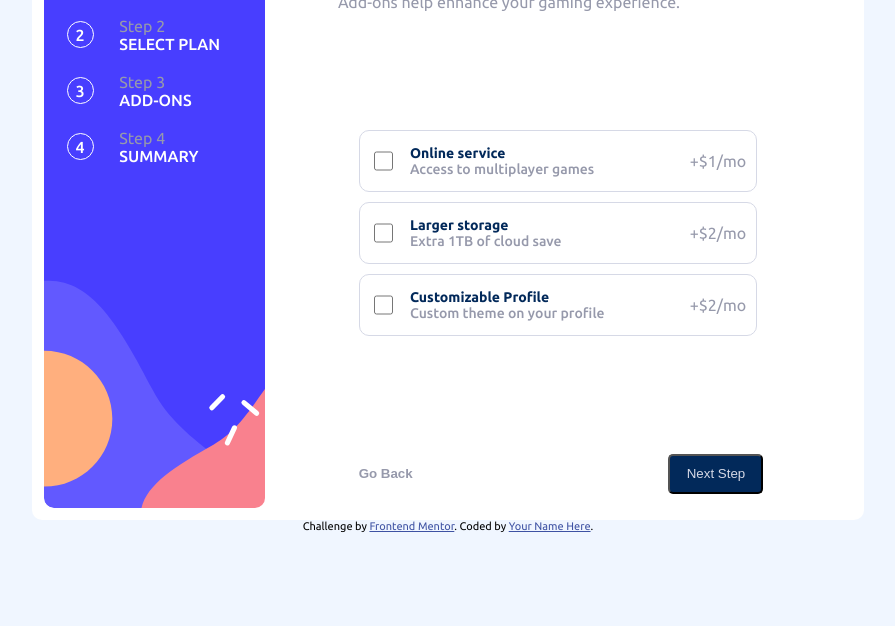
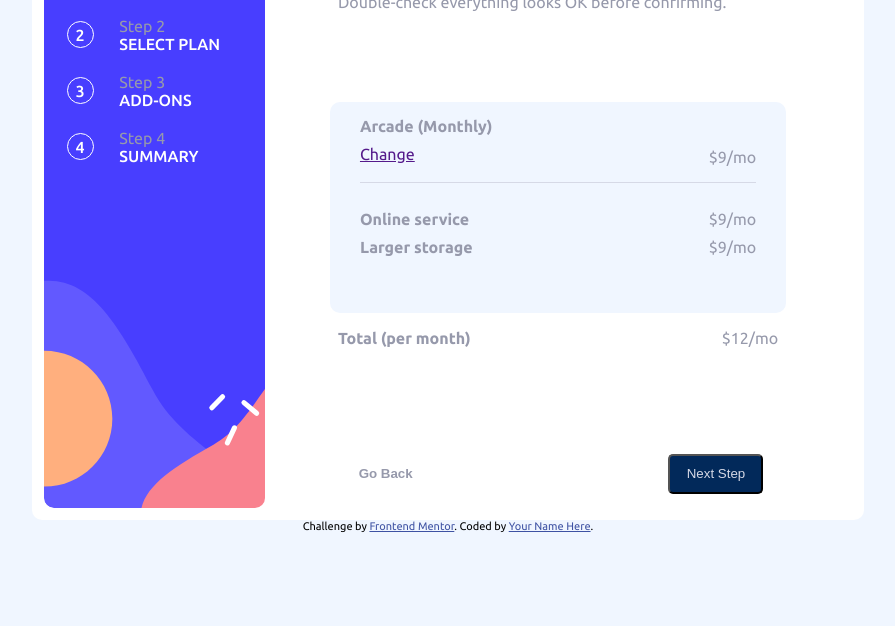
Before and after one commit to laerteMancio/Multi-step-form, a plain HTML site: page index.html in a window 1280 px wide. Shown: the part 174-800 px from the top of the page, without its empty margins (192-1087 px from the left). Drawn offline with Linux system fonts and the light colour scheme.

Commit message:
Layout conteudo step4 finalizado

```diff
--- a/index.html
+++ b/index.html
@@ -150,12 +150,16 @@
                 <!-- Step 2 end -->
 
 
-                <div id="step1-header" class="parte1">
+                <!-- Step 3 start -->
+
+                <!-- Step 3 start -->
+
+                <div id="step1-header" class="parte1 sumir-display">
                   <h1> Pick add-ons</h1>
                   <p>Add-ons help enhance your gaming experience.</p>
                 </div>
 
-                <div id="step1-content" class="parte2">
+                <div id="step1-content" class="parte2 sumir-display">
 
                   <div class="container-step-3">
                     <div class="conteudo-step-3">
@@ -198,9 +202,62 @@
                       <span id="preco-step3-online-custom" class="preco">+$2/mo</span>
                     </div>
                   </div>
+                </div>
+
+                <!-- Step 3 end -->
 
 
+
+                <!-- Step 4 start -->
+
+                <div id="step1-header" class="parte1">
+                  <h1>Finishing up</h1>
+                  <p>Double-check everything looks OK before confirming.</p>
                 </div>
+
+
+
+
+                <div id="step1-content" class="parte2">
+
+                  <div class="container-step-4">
+
+                      <div class="step4-parte1">
+                          <div class="conteudo-step-4-1">
+                            <label for="">Arcade (Monthly)</label>
+                            <a href="">Change</a>
+                          </div>
+                          <div>
+                            <span class="preco">$9/mo</span>
+                          </div>
+                      </div>
+
+                      <span class="borda-step-4"></span>
+
+                      <div class="step4-parte2">
+                          <div class="conteudo-step-4-2">
+                            <label for="">Online service</label>
+                            <label for="">Larger storage</label>
+
+                          </div>
+                          <div class="step-4-precos">
+                            <span class="preco">$9/mo</span>
+                            <span class="preco">$9/mo</span>
+                          </div>
+                      </div>
+
+                  </div>
+                  <div class="step4-parte3">
+                    <div class="conteudo-step-4-2">
+                      <label for="">Total (per month)</label>
+                    </div>
+                    <div>
+                      <span class="preco">$12/mo</span>
+                    </div>
+                </div>
+                </div>
+
+                <!-- Step 4 end -->
 
 
               </div>
@@ -232,25 +289,9 @@
 
 
 
-              <!-- Step 2 end -->
-
-              <!-- Step 3 start -->
 
 
 
-
-
-
-
-              Go Back
-              Next Step
-
-              <!-- Step 3 end -->
-
-              <!-- Step 4 start -->
-
-              Finishing up
-              Double-check everything looks OK before confirming.
 
               <!-- Dynamically add subscription and add-on selections here -->
 
--- a/style.css
+++ b/style.css
@@ -488,14 +488,8 @@ button{
     width: 100%;
     height: 60px;
 
-
-
     border-radius: 10px;
-
-
     border: 1px solid hsl(229, 24%, 87%);
-
-
 
 }
 
@@ -513,12 +507,8 @@ button{
     flex-direction: row;
     justify-content: start;
     align-items: start;
-
     gap: 20px;
-
     margin-left: 10px;
-
-
 }
 
 
@@ -533,3 +523,114 @@ button{
     font-weight: 500;
     font-size: 14px;
   }
+
+
+  .container-step-4{
+    display: flex;
+    flex-direction: column;
+    justify-content: center;
+    align-items: center;
+
+    width: 90%;
+
+    padding: 30px;
+
+
+    background-color:  hsl(217, 100%, 97%);
+
+    border-radius: 10px;
+
+}
+
+
+.step4-parte1{
+    display: flex;
+    flex-direction: row;
+    justify-content: space-between;
+    align-items: center;
+
+    width: 100%;
+    height: 50px;
+
+}
+
+.step4-parte2{
+    display: flex;
+    flex-direction: row;
+    justify-content: space-between;
+    align-items: center;
+
+    width: 100%;
+    height: 100px;
+
+}
+
+.step4-parte3{
+    display: flex;
+    flex-direction: row;
+    justify-content: space-between;
+    align-items: center;
+
+    width: 100%;
+    height: 50px;
+
+}
+
+.conteudo-step-4-1{
+    display: flex;
+    flex-direction: column;
+    justify-content: start;
+    align-items: start;
+
+    width: 100%;
+
+    gap: 10px;
+
+    padding-bottom: 35px;
+
+}
+
+.conteudo-step-4-2{
+    display: flex;
+    flex-direction: column;
+    justify-content: start;
+    align-items: start;
+
+    width: 100%;
+
+    gap: 10px;
+
+
+}
+
+.conteudo-step-4-2{
+    display: flex;
+    flex-direction: column;
+    justify-content: start;
+    align-items: start;
+
+    width: 100%;
+
+}
+
+.step-4-precos{
+    display: flex;
+    flex-direction: column;
+    justify-content: start;
+    align-items: end;
+
+    width: 100%;
+
+    gap: 10px;
+}
+
+
+
+.borda-step-4{
+    display: inline-block;
+    border-bottom: 1px solid hsl(229, 24%, 87%);
+
+    width: 100%;
+
+
+}
```
